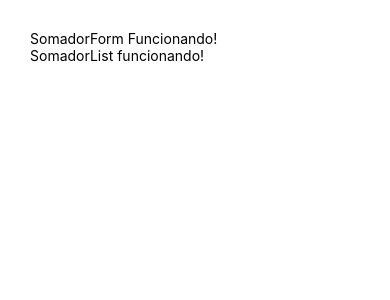
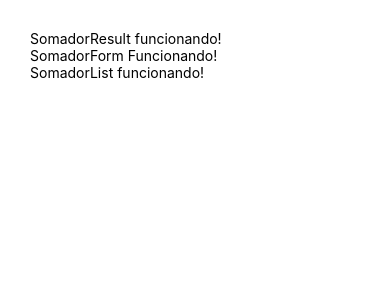
Before and after one commit to felipegabriel1942/react-native-somador-app, a React Native app: screen / in a window 390 px wide. Shown: the top 300 px of the page. Built offline with nearby package versions, Linux system fonts and the light colour scheme.

Commit message:
Criando componente de apresentação do resultado

```diff
--- a/src/SomadorApp.js
+++ b/src/SomadorApp.js
@@ -4,9 +4,11 @@ import { View, StyleSheet, Text } from 'react-native';
 import { createStore } from 'redux';
 import { Provider } from 'react-redux';
 
+import rootReducer  from './reducers';
+
 import SomadorForm from './components/SomadorForm';
-import rootReducer  from './reducers';
 import SomadorList from './components/SomadorList';
+import SomadorResult from './components/SomadorResult';
 
 const store = createStore(rootReducer);
 
@@ -15,6 +17,7 @@ export default class SomadorApp extends React.Component {
         return (
             <Provider store={store}>
                 <View style={styles.container}>
+                    <SomadorResult />
                     <SomadorForm />
                     <SomadorList />
                 </View>
--- /dev/null
+++ b/src/components/SomadorResult.js
@@ -0,0 +1,13 @@
+import React from 'react';
+import { View, Text } from 'react-native';
+import { connect } from 'react-redux';
+
+const SomadorResult = () => {
+    return (
+        <View>
+            <Text>SomadorResult funcionando!</Text>
+        </View>
+    );
+}
+
+export default connect()(SomadorResult);
```
